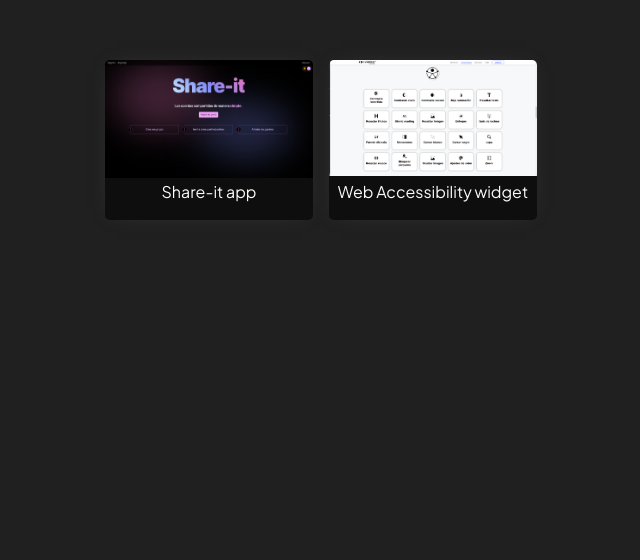
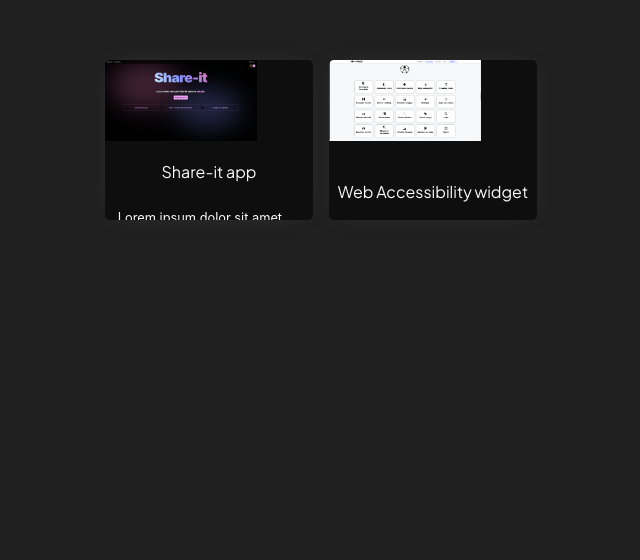
Before and after one commit to JorgeCoronilla/porfolio, a Next.js app: page / in a window 1280 px wide. Shown: the part 1748-2308 px from the top of the page, without its empty margins (583-1223 px from the left). Built offline with nearby package versions, Linux system fonts and the light colour scheme.

Commit message:
[Ux] Img dimension

```diff
--- a/src/app/ui/components/projects/projects.module.css
+++ b/src/app/ui/components/projects/projects.module.css
@@ -46,7 +46,8 @@
 }
 
 .projectContainer img {
-  width: 100%;
+  width: 152px;
+  height: 81px;
 }
 
 .projectContainer:hover {
```
